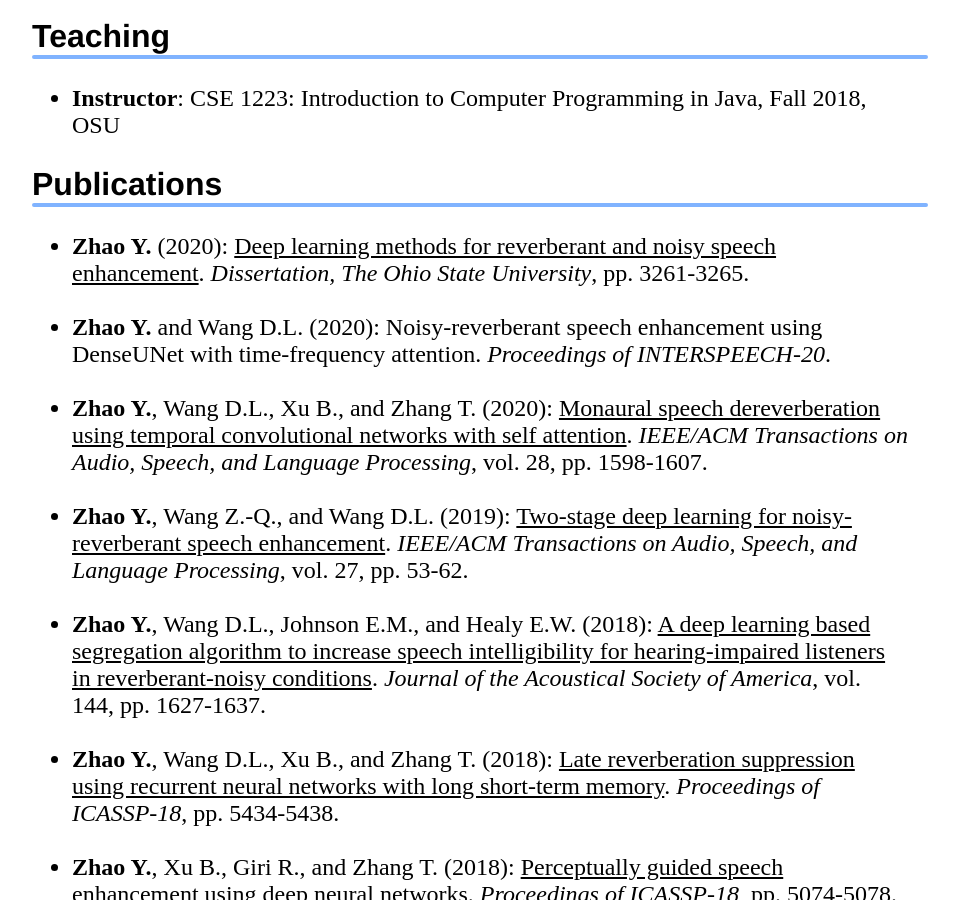
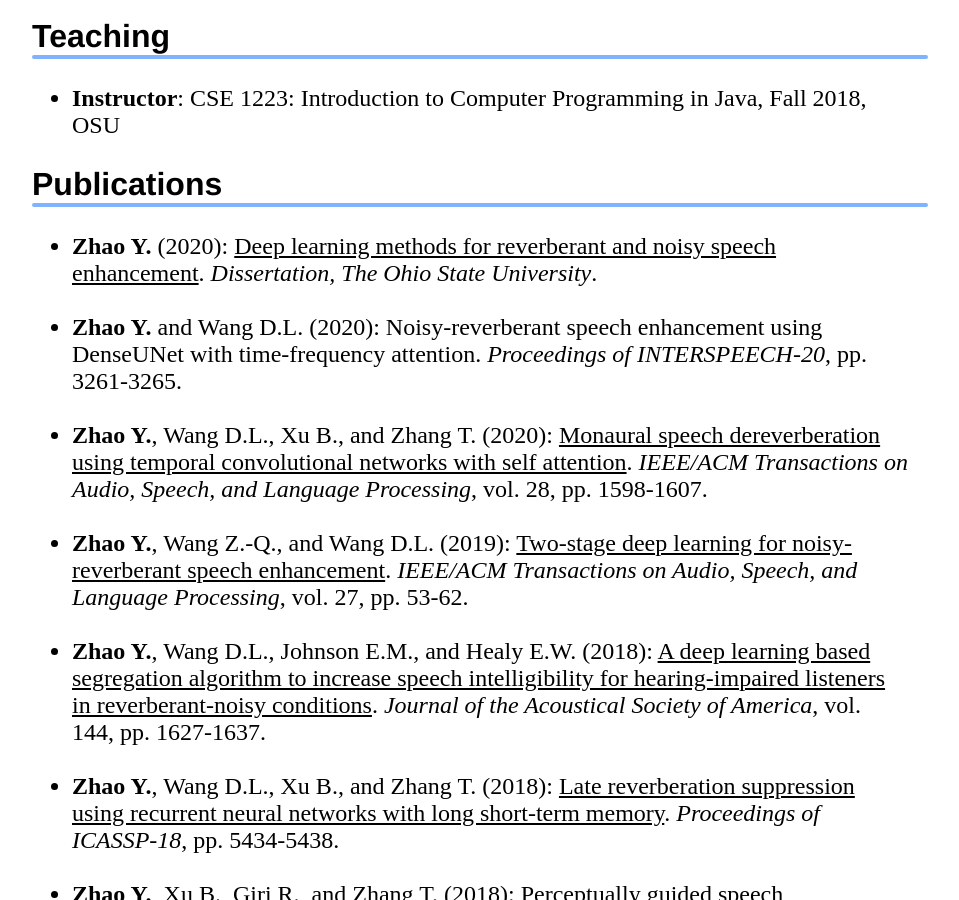
Before and after one commit to cliffzhao/cliffzhao.github.io, a Jekyll site: the page built from index.html, in a window 1280 px wide and 900 px high, scrolled down 956 px. Shown: the whole window, without its empty margins (160-1119 px from the left). Built offline with Jekyll 4.4.1, drawn with Linux system fonts in a browser that asks for light colours.

Commit message:
fix error

```diff
--- a/index.html
+++ b/index.html
@@ -50,13 +50,13 @@ title: Yan Zhao
 
 	<li><strong>Zhao Y.</strong> (2020):
 		<a href="http://rave.ohiolink.edu/etdc/view?acc_num=osu1593462119759348" target="_blank"><U>Deep learning methods for reverberant and noisy speech enhancement</U></a>.
-		<cite>Dissertation, The Ohio State University</cite>, pp. 3261-3265.
+		<cite>Dissertation, The Ohio State University</cite>.
     <br>
     <br>
 	    </li>
 
 	<li><strong>Zhao Y.</strong> and Wang D.L. (2020): <a href="https://github.com/cliffzhao/cliffzhao.github.io/blob/master/Publications/ZW.INTERSPEECH20.pdf" target="_blank"<U>Noisy-reverberant speech enhancement using DenseUNet with time-frequency attention</U></a>.
-	    <cite>Proceedings of INTERSPEECH-20</cite>.
+	    <cite>Proceedings of INTERSPEECH-20</cite>, pp. 3261-3265.
     <br>
     <br>
 	    </li>
```
